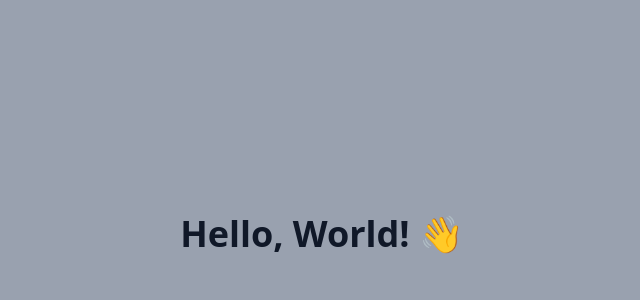
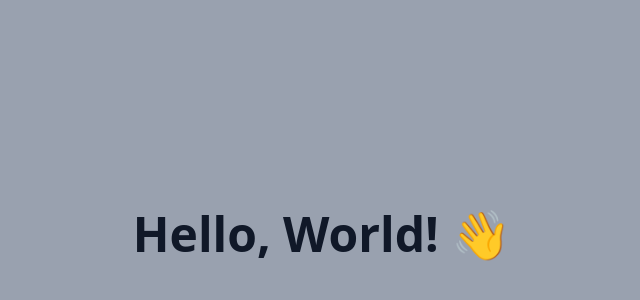
Before and after one commit to Pochannn03/LuMINI-By-Luminex, a React (Vite) app in the folder frontend/: page / in a window 1280 px wide. Shown: the part 166-466 px from the top of the page, without its empty margins (318-958 px from the left). Built offline with nearby package versions, Linux system fonts and the light colour scheme.

Commit message:
2nd commit

```diff
--- a/frontend/src/Dashboard.jsx
+++ b/frontend/src/Dashboard.jsx
@@ -3,7 +3,7 @@ import React from "react";
 export default function HelloWorld() {
   return (
     <div className="h-screen flex items-center justify-center bg-gray-400">
-      <h1 className="text-4xl font-bold text-gray-900">Hello, World! 👋</h1>
+      <h1 className="font-bold text-gray-900 sm:text-xl md:text-2xl lg:text-5xl">Hello, World! 👋</h1>
     </div>
   );
 }
```
